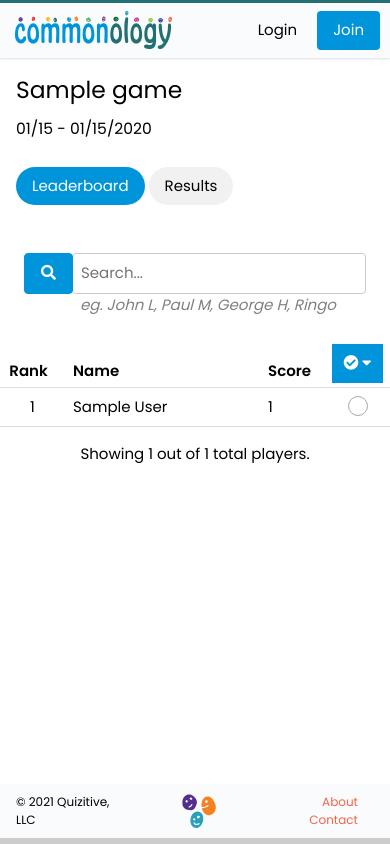
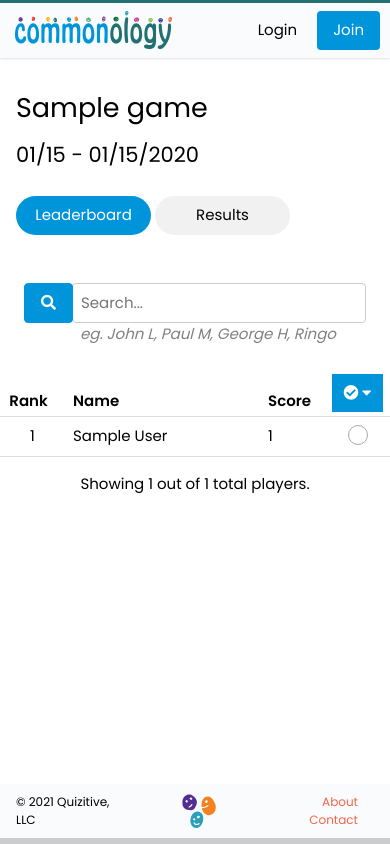
Before and after one commit to quizitive/commonology, a Django app: a page that uses templates/base.html in a window 390 px wide. Run offline with Django 3.2, Linux system fonts and the light colour scheme; tables that the repository leaves empty hold one stand-in row (values such as "Sample post"); data that the repository does not hold is empty; parts of the project's set-up code (start-up, migrations or seed data) failed here and were passed over; some libraries are stand-ins or nearby versions.

Commit message:
css with cache-busting

```diff
--- a/leaderboard/static/leaderboard/css/base.css
+++ b/leaderboard/static/leaderboard/css/base.css
@@ -1,9 +1,15 @@
 /* Leaderboard, Results, Dashboard Style */
+div.content {
+  max-width: 640px;
+}
 .leaderboard {
   font-family: "Poppins", "Verdana", sans-serif;
 }
 h1.leaderboard {
   margin: 0;
+}
+.game-header-button {
+  min-width: 135px;
 }
 
 /* These settings force the leaderboard to render well on mobile */
@@ -26,6 +32,19 @@ table.leaderboard td:first-child {
 .name {
   width: 65%;
   word-wrap: break-word;
+}
+
+/* Medium screens */
+@media only screen and (max-width: 767px) {
+  h1.leaderboard {
+    font-size: 1.8rem;
+  }
+  h2.leaderboard {
+    font-size: 1.6rem;
+  }
+  h3.leaderboard {
+    font-size: 1.4rem;
+  }
 }
 
 /* Small screens */
@@ -106,15 +125,3 @@ table.leaderboard td:first-child {
   -ms-transform: rotate(45deg);
   transform: rotate(45deg);
 }
-
-@media only screen and (max-width: 767px) {
-  h1.leaderboard {
-    font-size: 6vw;
-  }
-  h2.leaderboard {
-    font-size: 5vw;
-  }
-  h3.leaderboard {
-    font-size: 4vw;
-  }
-}
--- a/leaderboard/templates/leaderboard/base.html
+++ b/leaderboard/templates/leaderboard/base.html
@@ -3,8 +3,7 @@
 
 {% block app_style %}
   <link rel="icon" href="{% static "img/favicon.ico" %}">
-  <link rel="stylesheet" href="{% static "leaderboard/css/base.css" %}?v=1.1">
-  <link rel="stylesheet" href="{% static "css/components/navbar.css" %}?v=1.1">
+  <link rel="stylesheet" href="{% static "leaderboard/css/base.css" %}?v=1.2">
 {% endblock %}
 {% block navbar %}
   {% include 'components/navbar.html' %}
--- a/leaderboard/templates/leaderboard/results.html
+++ b/leaderboard/templates/leaderboard/results.html
@@ -4,7 +4,6 @@
 {% block title %}Commonology | Answers{% endblock %}
 
 {% block page_style %}
-{#  <link rel="stylesheet" href="https://cdnjs.cloudflare.com/ajax/libs/font-awesome/4.7.0/css/font-awesome.min.css">#}
   <link rel="stylesheet" href="{% static 'leaderboard/css/results.css' %}">
 {% endblock %}
 
--- a/project/static/css/base.css
+++ b/project/static/css/base.css
@@ -16,9 +16,6 @@ div.content {
     max-width: 778px;
     min-height: 100vh;
     padding-bottom: 80px;
-}
-div.card-content {
-    padding: 0;
 }
 
 /* so cards have rounded corners on top and bottom */
--- a/project/static/css/components/navbar.css
+++ b/project/static/css/components/navbar.css
@@ -5,7 +5,7 @@
   padding: 8px;
 }
 div.content, div.narrow-content {
-  padding-top: 48px;
+  padding-top: 64px;
 }
 .navbar-logo-large {
   height: 38px;
@@ -57,8 +57,5 @@ div.content, div.narrow-content {
   h1.logo {
     font-size: 4rem;
   }
-  div.content, div.narrow-content {
-    padding-top: 64px;
-}
 
 }
--- a/templates/base.html
+++ b/templates/base.html
@@ -17,13 +17,13 @@
   <meta name="viewport" content="width=device-width, initial-scale=1.0 maximum-scale=1">
   <link rel="icon" href="{% static "img/favicon.ico" %}">
   <link rel="stylesheet" href="{% static 'css/w3.css' %}">
-  <link rel="stylesheet" href="{% static 'css/base.css' %}?v=1.1">
+  <link rel="stylesheet" href="{% static 'css/base.css' %}?v=1.2">
   <link rel="stylesheet" href="https://fonts.googleapis.com/css?family=Poppins:100,200,300,400,500,600">
   <link rel="stylesheet" href="https://cdnjs.cloudflare.com/ajax/libs/font-awesome/5.15.3/css/all.min.css" integrity="sha512-iBBXm8fW90+nuLcSKlbmrPcLa0OT92xO1BIsZ+ywDWZCvqsWgccV3gFoRBv0z+8dLJgyAHIhR35VZc2oM/gI1w==" crossorigin="anonymous" />
   <script src="https://cdnjs.cloudflare.com/ajax/libs/htmx/1.2.1/htmx.min.js" integrity="sha512-Xsn9EFspscbf/oX268GrUeBgvaVWik7iwUqqwCiEdBWiPHEIpDekW3OSFL61BZXxSKnklTPA5RPWqRR99rJoSA==" crossorigin="anonymous"></script>
   <script src="https://code.jquery.com/jquery-3.6.0.min.js" integrity="sha256-/xUj+3OJU5yExlq6GSYGSHk7tPXikynS7ogEvDej/m4=" crossorigin="anonymous"></script>
   {% block base_style %}
-    <link rel="stylesheet" href="{% static "css/components/navbar.css" %}?v1.1">
+    <link rel="stylesheet" href="{% static "css/components/navbar.css" %}?v=1.2">
     <link rel="stylesheet" href="{% static "css/components/bottombar.css" %}">
   {% endblock %}
   {% block app_style %}{% endblock %}
--- a/users/templates/users/base.html
+++ b/users/templates/users/base.html
@@ -8,9 +8,8 @@
 {% endblock %}
 
 {% block app_style %}
-  <link rel="stylesheet" href="{% static 'css/components/navbar.css' %}?v1.1">
   <link rel="stylesheet" href="{% static 'css/users/base.css' %}">
-  <link rel="stylesheet" href="{% static 'users/css/form_style.css' %}?v1.1">
+  <link rel="stylesheet" href="{% static 'users/css/form_style.css' %}?v=1.1">
 {% endblock %}
 
 {% block content %}
```
Also changed, not shown: leaderboard/static/leaderboard/css/results.css (+12 -0 lines).
